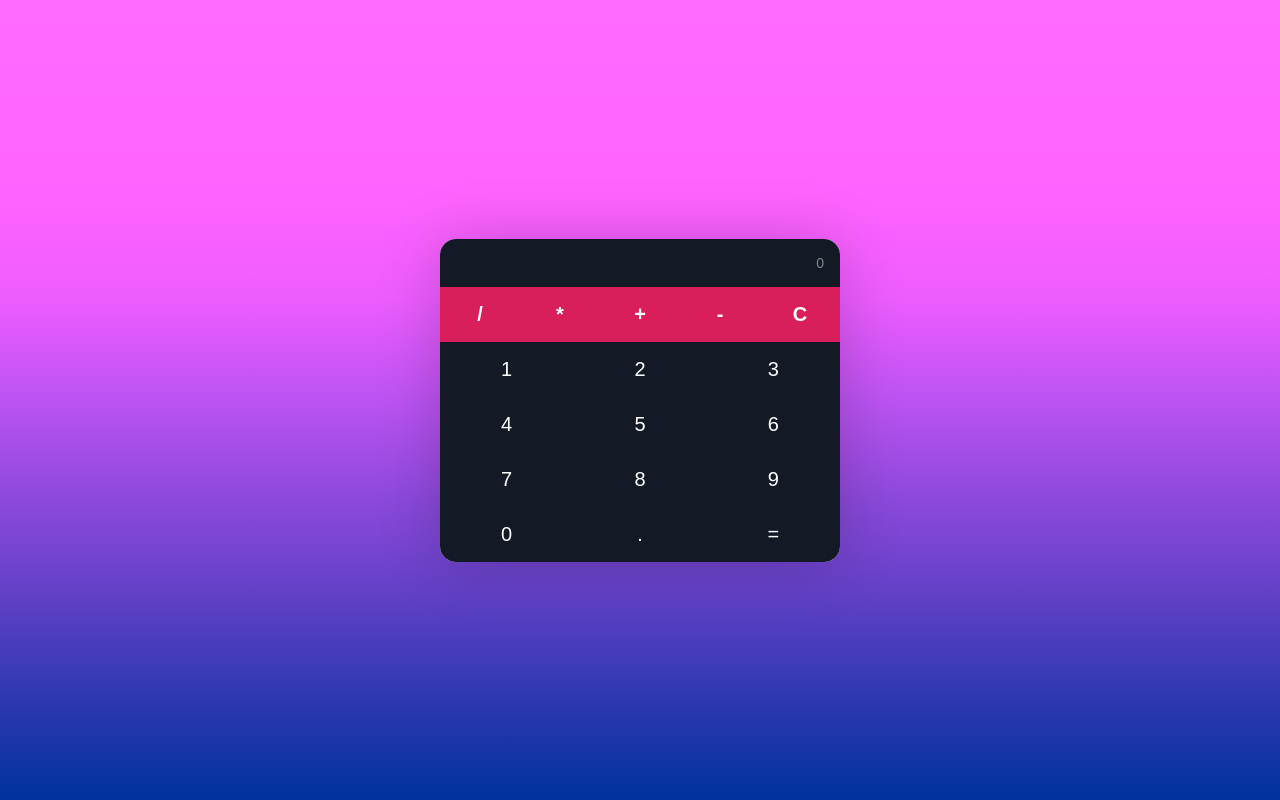
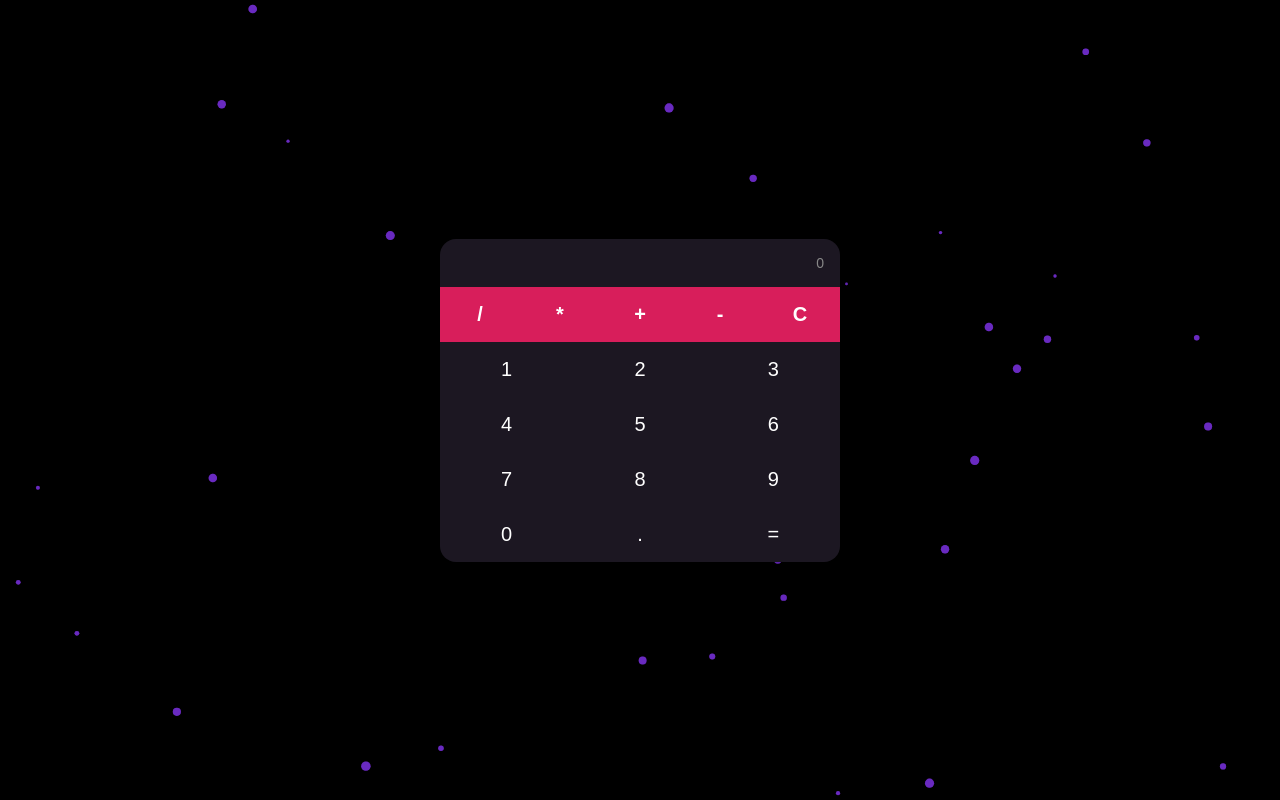
Before and after one commit to Elia-Arata/calculator, a React (Create React App) app: page / in a window 1280 px wide. Built offline with nearby package versions, Linux system fonts and the light colour scheme.

Commit message:
feat: added particles js

```diff
--- a/package.json
+++ b/package.json
@@ -8,7 +8,10 @@
     "@testing-library/user-event": "^13.5.0",
     "react": "^18.2.0",
     "react-dom": "^18.2.0",
+    "react-particles": "^2.8.0",
     "react-scripts": "5.0.1",
+    "tsparticles": "^2.8.0",
+    "tsparticles-engine": "^2.8.0",
     "web-vitals": "^2.1.4"
   },
   "scripts": {
--- a/src/App.js
+++ b/src/App.js
@@ -1,6 +1,15 @@
-import { useState } from "react";
+import { useCallback, useState } from "react";
+import Particles from "react-particles";
+import { loadFull } from "tsparticles";
+import particlesOptions from "./particles.json";
+
 
 function App() {
+  const particlesInit = useCallback(main => {
+    loadFull(main);
+  }, [])
+
+
   const [calc, setCalc] = useState("");
   const [result, setResult] = useState("");
 
@@ -49,6 +58,7 @@
 
   return (
     <div className="App">
+      <Particles options={particlesOptions} init={particlesInit} />
       <div className="calcolatori">
         <div className="display">
           {result ? <span>({result})</span> : ""}&nbsp;
--- a/src/index.css
+++ b/src/index.css
@@ -1,7 +1,7 @@
 :root {
     --primary: #d81e5b;
     --secondary: #8c38ff;
-    --dark: #131a26;
+    --dark: #1c1722;
     --light: #eee;
 }
 
@@ -12,11 +12,6 @@
     font-family: 'Fira Sans', sans-serif;
 }
 
-body {
-    /*background-color: var(--light);*/
-    background-image: linear-gradient(180deg, #ff6aff 0, #ff67ff 12.5%, #ff63ff 25%, #ed5cff 37.5%, #bc53f2 50%, #8c49db 62.5%, #5f40c5 75%, #2d38b0 87.5%, #00329e 100%);
-}
-
 .App {
     display: flex;
     min-height: 100vh;
@@ -24,14 +19,13 @@
     justify-content: center;
     padding: 16%;
 }
+
 .calcolatori {
     width: 100%;
     max-width: 400px;
-    background-color: #fff;
     border-radius: 16px;
     overflow: hidden;
     box-shadow: 0px 2px 64px rgba(0, 0, 0, 0.2);
-
 }
 
 .display {
@@ -49,7 +43,7 @@
     color: #888;
 }
 
-button  {
+button {
     appearance: none;
     border: none;
     outline: none;
@@ -67,10 +61,11 @@
 .operatori {
     display: flex;
 }
+
 .operatori button {
-flex: 1 1 0%;
-background-color: var(--primary);
-font-weight: 700;
+    flex: 1 1 0%;
+    background-color: var(--primary);
+    font-weight: 700;
 }
 
 .numeri {
@@ -82,7 +77,15 @@
     flex: 1 1 33.333%;
     max-width: 33.333%;
     background-color: var(--dark);
+}
 
-
-
+#tsparticles {
+    position: fixed;
+    height: 100%;
+    width: 100%;
+    margin: 0;
+    padding: 0;
+    left: 0;
+    top: 0;
+    z-index: -1;
 }
--- /dev/null
+++ b/src/particles.json
@@ -0,0 +1,68 @@
+{
+  "background": {
+    "color": "#000000"
+  },
+  "interactivity": {
+    "events": {
+      "onClick": {
+        "enable": true,
+        "mode": "push"
+      },
+      "onHover": {
+        "enable": true,
+        "mode": "repulse"
+      },
+      "resize": true
+    },
+    "modes": {
+      "push": {
+        "quantity": 4
+      },
+      "repulse": {
+        "distance": 200,
+        "duration": 0.4
+      }
+    }
+  },
+  "particles": {
+    "color": {
+      "value": "#8c38ff"
+    },
+    "links": {
+      "color": "#ffffff",
+      "distance": 150,
+      "enable": true,
+      "opacity": 0.5,
+      "width": 1
+    },
+    "collisions": {
+      "enable": true
+    },
+    "move": {
+      "direction": "none",
+      "enable": true,
+      "outModes": {
+        "default": "bounce"
+      },
+      "random": false,
+      "speed": 6,
+      "straight": false
+    },
+    "number": {
+      "density": {
+        "enable": true
+      },
+      "value": 80
+    },
+    "opacity": {
+      "value": 0.5
+    },
+    "shape": {
+      "type": "circle"
+    },
+    "size": {
+      "random": true,
+      "value": 5
+    }
+  }
+}
```
Also changed, not shown: 1 other file (tests, documents, lock files or other folders).
